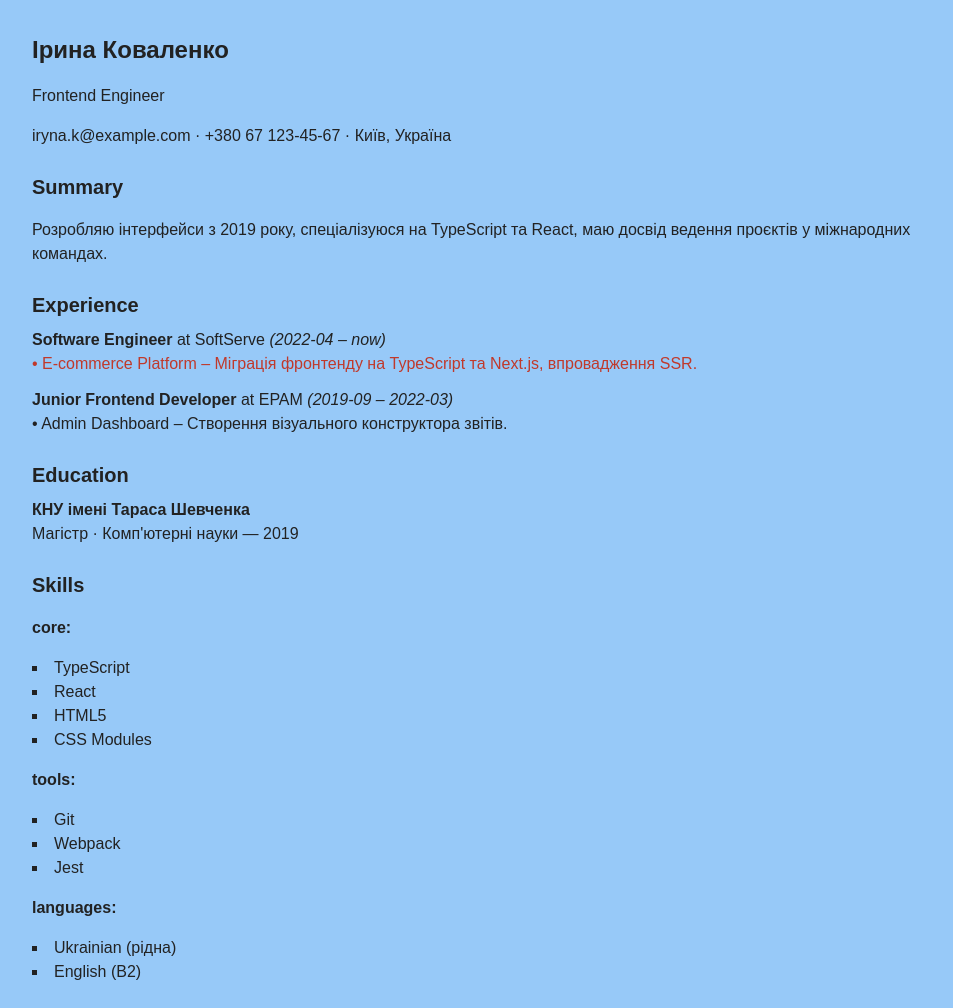
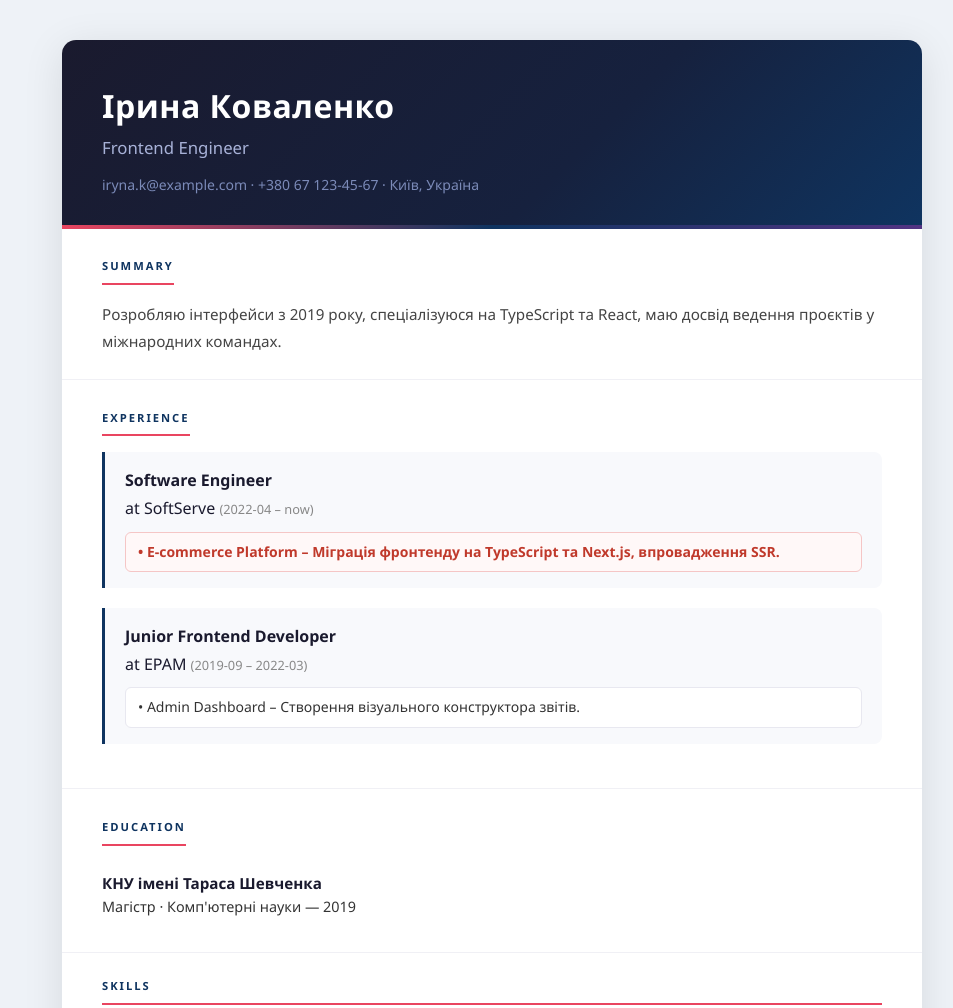
Before and after one commit to MaxCheprasov/neo-design-patterns-hw-12, a website built with Vite: page index.html in a window 1280 px wide. Shown: the top 1008 px of the page, without its empty margins (148-1101 px from the left). Built offline with nearby package versions, Linux system fonts and the light colour scheme.

Commit message:
style: redesign resume with modern dark-header layout

```diff
--- a/src/styles.css
+++ b/src/styles.css
@@ -1,37 +1,177 @@
+/* ─── Reset & base ─────────────────────────────────────── */
+*, *::before, *::after { box-sizing: border-box; margin: 0; padding: 0; }
+
 body {
-    font-family: Arial, sans-serif;
-    margin: 2rem auto;
-    max-width: 920px;
-    line-height: 1.5;
-    color: #222;
-    background-color: #97c9f8;
+  font-family: "Segoe UI", Arial, sans-serif;
+  background: #eef2f7;
+  color: #1a1a2e;
+  line-height: 1.6;
+  min-height: 100vh;
+  padding: 2.5rem 1rem;
 }
 
-h1 {
-    margin-bottom: 0;
+/* ─── Page wrapper ─────────────────────────────────────── */
+.container {
+  max-width: 860px;
+  margin: 0 auto;
+  background: #ffffff;
+  border-radius: 14px;
+  box-shadow: 0 8px 40px rgba(0, 0, 0, 0.10);
+  overflow: hidden;
 }
 
-h2 {
-    margin-top: 1.5rem;
-    margin-bottom: 0.5rem;
-    font-size: 1.25rem;
+/* ─── Header ───────────────────────────────────────────── */
+header.section.header {
+  background: linear-gradient(135deg, #1a1a2e 0%, #16213e 60%, #0f3460 100%);
+  color: #fff;
+  padding: 2.5rem 2.5rem 2rem;
+  position: relative;
 }
 
-.highlight {
-    color: #c0392b; /* червоний акцент — нещодавні проєкти */
+header.section.header::after {
+  content: "";
+  position: absolute;
+  bottom: -1px;
+  left: 0;
+  right: 0;
+  height: 4px;
+  background: linear-gradient(90deg, #e94560, #0f3460, #533483);
 }
 
-.section {
-    margin-top: 1rem;
+header.section.header h1 {
+  font-size: 2rem;
+  font-weight: 700;
+  letter-spacing: 0.5px;
+  margin-bottom: 0.25rem;
 }
 
-.experience-item,
-.education-item,
+header.section.header p:nth-child(2) {
+  font-size: 1.05rem;
+  color: #a8b2d8;
+  margin-bottom: 0.75rem;
+}
+
+header.section.header p:nth-child(3) {
+  font-size: 0.875rem;
+  color: #7b8ab8;
+  display: flex;
+  flex-wrap: wrap;
+  gap: 0.5rem 1.25rem;
+}
+
+/* ─── Content padding ──────────────────────────────────── */
+section.section {
+  padding: 1.5rem 2.5rem;
+  border-bottom: 1px solid #f0f0f5;
+}
+
+section.section:last-child {
+  border-bottom: none;
+}
+
+/* ─── Section headings ─────────────────────────────────── */
+h2 {
+  font-size: 0.7rem;
+  font-weight: 700;
+  text-transform: uppercase;
+  letter-spacing: 2px;
+  color: #0f3460;
+  margin-bottom: 1rem;
+  padding-bottom: 0.5rem;
+  border-bottom: 2px solid #e94560;
+  display: inline-block;
+}
+
+/* ─── Summary ──────────────────────────────────────────── */
+.summary p {
+  color: #444;
+  font-size: 0.95rem;
+  line-height: 1.75;
+}
+
+/* ─── Experience ───────────────────────────────────────── */
+.experience-item {
+  margin-bottom: 1.25rem;
+  padding: 1rem 1.25rem;
+  background: #f8f9fc;
+  border-left: 3px solid #0f3460;
+  border-radius: 0 8px 8px 0;
+}
+
+.experience-item strong {
+  display: block;
+  font-size: 1rem;
+  color: #1a1a2e;
+  margin-bottom: 0.15rem;
+}
+
+.experience-item em {
+  font-size: 0.8rem;
+  color: #888;
+  font-style: normal;
+}
+
+/* ─── Projects (Composite leaf nodes) ─────────────────── */
 .project-item {
-    margin-bottom: 0.75rem;
+  margin-top: 0.6rem;
+  padding: 0.5rem 0.75rem;
+  font-size: 0.875rem;
+  color: #333;
+  background: #fff;
+  border-radius: 6px;
+  border: 1px solid #e8e8f0;
+}
+
+/* ─── Decorator: highlight recent projects ─────────────── */
+.highlight {
+  color: #c0392b;
+  border-color: #f5c6c6;
+  background: #fff8f8;
+  font-weight: 600;
+}
+
+/* ─── Education ────────────────────────────────────────── */
+.education-item {
+  font-size: 0.9rem;
+  color: #333;
+  padding: 0.6rem 0;
+}
+
+.education-item strong {
+  color: #1a1a2e;
+  font-size: 0.95rem;
+}
+
+/* ─── Skills ───────────────────────────────────────────── */
+.skills {
+  display: flex;
+  flex-direction: column;
+  gap: 0.5rem;
 }
 
 ul.skills-list {
-    list-style: square inside;
-    padding: 0;
+  list-style: none;
+  display: flex;
+  flex-wrap: wrap;
+  gap: 0.4rem;
+  margin-bottom: 0.5rem;
 }
+
+ul.skills-list li {
+  background: #eef2f7;
+  color: #0f3460;
+  border: 1px solid #d0d8ea;
+  padding: 0.2rem 0.75rem;
+  border-radius: 999px;
+  font-size: 0.8rem;
+  font-weight: 500;
+}
+
+.skills p {
+  font-size: 0.75rem;
+  font-weight: 700;
+  text-transform: uppercase;
+  letter-spacing: 1px;
+  color: #888;
+  margin-bottom: 0.3rem;
+}
```
